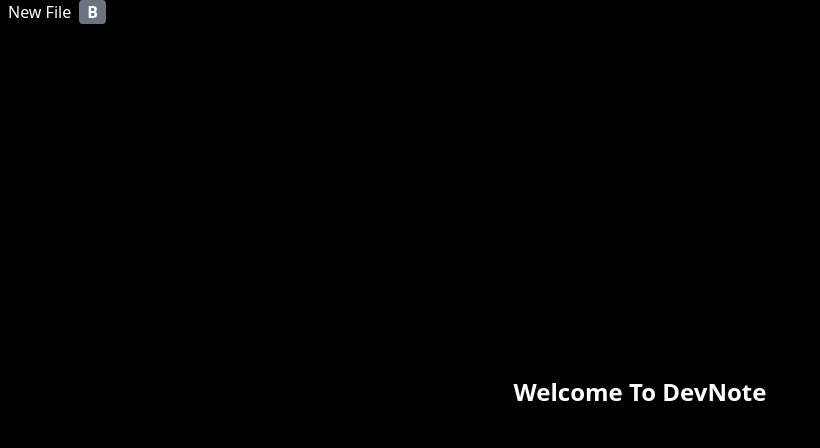
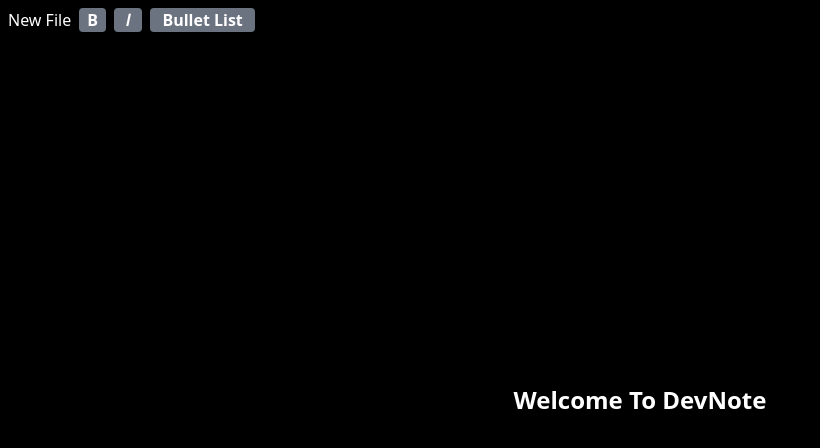
Before and after one commit to ivoinestrachan/devnote, a Next.js app: page / in a window 1280 px wide. Shown: the top 448 px of the page, without its empty margins (0-820 px from the left). Built offline with nearby package versions, Linux system fonts and the light colour scheme.

Commit message:
fixing some bugs n changes

```diff
--- a/components/NavBar/Navbar.tsx
+++ b/components/NavBar/Navbar.tsx
@@ -15,6 +15,23 @@
   const inputRef = useRef<HTMLInputElement | null>(null);
 
   const makeBold = () => wrapText("**");
+  const makeItalic = () => wrapText("*");
+  const makeBulletPoint = () => {
+    const textarea = document.querySelector(".code-input") as HTMLTextAreaElement;
+    if (!textarea) return;
+
+    const start = textarea.selectionStart;
+    const end = textarea.selectionEnd;
+    const selectedText = textarea.value.slice(start, end);
+
+    const newText = start !== end
+      ? `${textarea.value.slice(0, start)}  • ${selectedText}${textarea.value.slice(end)}\n`
+      : `${textarea.value.slice(0, start)}  • ${textarea.value.slice(start)}\n`;
+
+    wrapText(newText);
+  };
+
+
   const handleNewFile = () => {
     setIsCreatingFile(true);
   };
@@ -47,7 +64,7 @@
   };
 
   return (
-    <div>
+    <div className='mt-2'>
       <button onClick={handleNewFile} className="px-2" style={{ color: 'white' }}>
         New File
       </button>
@@ -68,6 +85,13 @@
        <button onClick={makeBold} className="font-bold text-white bg-gray-500 pl-2 pr-2 rounded-[4px]">
         B
       </button>
+      <button onClick={makeItalic}  className="font-bold text-white bg-gray-500 pl-3 pr-3 rounded-[4px] ml-2">
+      𝐼
+      </button>
+
+      <button onClick={makeBulletPoint}  className="font-bold text-white bg-gray-500 pl-3 pr-3 rounded-[4px] ml-2">
+      Bullet List
+      </button>
       <div className="text-white px-2 flex items-center gap-2">
       {files.map((file, index) => (
         <button key={index} onClick={() => selectFile(file)}
--- a/pages/index.tsx
+++ b/pages/index.tsx
@@ -68,6 +68,11 @@
   const convertMarkdownToHtml = (markdownText: any) => {
     let htmlText = markdownText;
     htmlText = htmlText.replace(/\*\*(.*?)\*\*/g, "<strong>$1</strong>");
+    htmlText = htmlText.replace(/\*(.*?)\*/g, "<em>$1</em>");
+    htmlText = htmlText.replace(/_(.*?)_/g, "<em>$1</em>");
+    htmlText = htmlText.replace(/^- (.*?)(?=\n|$)/gm, "<li>$1</li>");
+
+
     return htmlText;
   };
 
```
